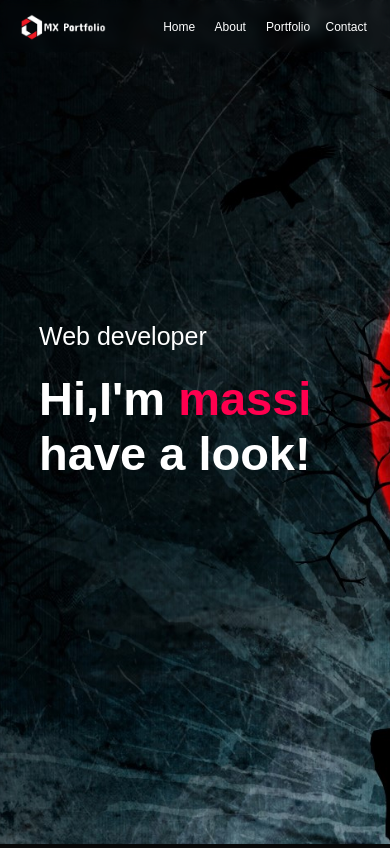
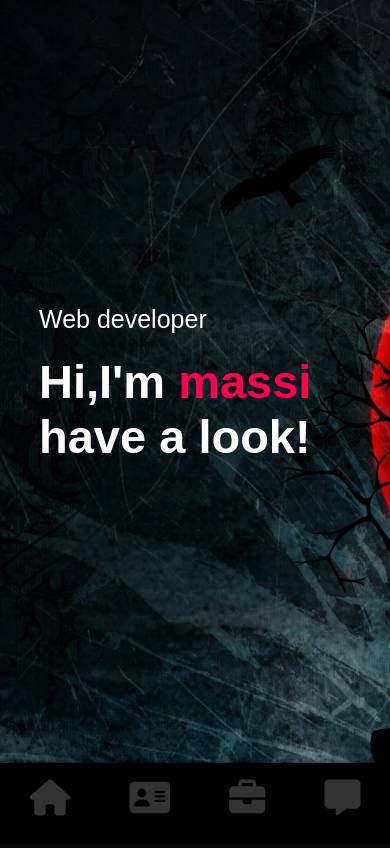
Before and after one commit to massi-css/portfolio, a browser extension: page index.html in a window 390 px wide. Shown: the top 848 px of the page. Drawn offline with Linux system fonts and the light colour scheme.

Commit message:
fixed bugs

```diff
--- a/index.html
+++ b/index.html
@@ -9,13 +9,14 @@
       src="https://kit.fontawesome.com/ab384d2798.js"
       crossorigin="anonymous"
     ></script>
+    <script defer src="app.js"></script>
     <link rel="shortcut icon" type="image/png" href="images/logo.png" />
     <title>portfolio</title>
   </head>
   <body>
     <div id="header" class="page">
       <div class="container">
-        <nav>
+        <nav class="nav-desktop-vue">
           <img src="images/Capture.png" class="logo" />
           <ul>
             <li><a href="#header">Home</a></li>
@@ -170,27 +171,6 @@
         </div>
       </div>
       <a id="btn" class="btn close"> see more</a>
-      <script>
-        const btn = document.getElementById("btn");
-        const works = document.querySelectorAll(".new");
-        btn.addEventListener("click", function () {
-          if (btn.className == "btn close") {
-            btn.className = "btn open";
-            btn.innerHTML = "see less";
-            for (let work of works) {
-              work.className = "new work more";
-            }
-          } else {
-            if (btn.className == "btn open") {
-              btn.className = "btn close";
-              btn.innerHTML = "see more";
-              for (let work of works) {
-                work.className = "new work nomore";
-              }
-            }
-          }
-        });
-      </script>
     </div>
     <div id="contact" class="page">
       <div class="container">
@@ -232,23 +212,33 @@
           </div>
         </div>
       </div>
+      <div class="nav-mobile-vue">
+        <ul>
+          <li>
+            <a href="#header"
+              ><i class="fa-solid fa-house fa-2xl navlink"></i
+            ></a>
+          </li>
+          <li>
+            <a href="#about"
+              ><i class="fa-solid fa-address-card fa-2xl navlink"></i
+            ></a>
+          </li>
+          <li>
+            <a href="#portfolio"
+              ><i class="fas fa-briefcase fa-2xl navlink"></i
+            ></a>
+          </li>
+          <li>
+            <a href="#contact"
+              ><i class="fa-solid fa-message fa-2xl navlink"></i
+            ></a>
+          </li>
+        </ul>
+      </div>
       <div class="copyright">
         copyright 2023 with <i class="fa-regular fa-heart"></i> made by massi
       </div>
     </div>
-    <script>
-      var tablinks = document.getElementsByClassName("tab-links");
-      var tabcontents = document.getElementsByClassName("tab-contents");
-      function opentab(tabname) {
-        for (tablink of tablinks) {
-          tablink.classList.remove("active-link");
-        }
-        for (tabcontent of tabcontents) {
-          tabcontent.classList.remove("active-tab");
-        }
-        event.currentTarget.classList.add("active-link");
-        document.getElementById(tabname).classList.add("active-tab");
-      }
-    </script>
   </body>
 </html>
--- a/style.css
+++ b/style.css
@@ -1,38 +1,39 @@
-*{
+* {
   padding: 0;
   margin: 0;
-    font-family: 'popins', sans-serif;
+  font-family: "popins", sans-serif;
   box-sizing: border-box;
 }
-html{
+html {
   scroll-behavior: smooth;
 }
-body{
+body {
   background: #080808;
   color: #fff;
   overflow-x: hidden;
 }
-#header{
+#header {
   background-image: url(images/144565.jpg);
   background-size: cover;
   background-position: center;
 }
-.page{
-    padding: 80px 0;
+.page {
+  padding-top: 70px;
+  padding-bottom: 80px;
   width: 100vw;
   height: max-content;
 }
-#header.page{
+#header.page {
   height: 100vh;
 }
-#contact.page{
+#contact.page {
   padding-bottom: 0;
 }
 
-.container{
+.container {
   padding: 10px 10%;
 }
-nav{
+nav {
   position: fixed;
   top: 0;
   left: 0;
@@ -47,17 +48,17 @@ nav{
   -webkit-backdrop-filter: blur(5px);
   z-index: 4;
 }
-.logo{
-    width:  140px;
+.logo {
+  width: 140px;
 }
-nav ul li{
+nav ul li {
   display: inline-block;
   list-style: none;
   padding: 7px 20px;
   position: relative;
 }
-nav ul li::before{
-    content: '';
+nav ul li::before {
+  content: "";
   position: absolute;
   top: 0;
   left: 0;
@@ -67,19 +68,19 @@ nav ul li::before{
   transition: background-color 0.5s;
   backdrop-filter: none;
 }
-nav ul li:hover::before{
+nav ul li:hover::before {
   background-color: rgba(255, 255, 255, 0.313);
   backdrop-filter: blur(5px);
 }
-nav ul li a{
+nav ul li a {
   color: #fff;
   font-size: 18px;
   text-decoration: none;
   position: relative;
   transition: color 0.5s;
 }
-nav ul li a::after{
-    content: '';
+nav ul li a::after {
+  content: "";
   width: 0;
   height: 3px;
   background: #ff004f;
@@ -88,71 +89,78 @@ nav ul li a::after{
   bottom: -6px;
   transition: 0.5s;
 }
-nav ul li a:hover::after{
+nav ul li a:hover::after {
   width: 100%;
 }
 
-nav ul li a:hover{
+div ul li a:hover {
   color: #050505;
 }
-.header-text{
+div ul li a {
+  color: #fff;
+  font-size: 18px;
+  text-decoration: none;
+  position: relative;
+  transition: color 0.5s;
+}
+.header-text {
   margin-top: 20%;
   font-size: 30px;
 }
-.header-text h1{
+.header-text h1 {
   font-size: 60px;
   margin-top: 20px;
 }
-.header-text h1 span{
+.header-text h1 span {
   color: #ff004f;
 }
-::-webkit-scrollbar{
+::-webkit-scrollbar {
   background-color: black;
   width: 15px;
 }
-::-webkit-scrollbar-thumb{
+::-webkit-scrollbar-thumb {
   background-color: #ff004f;
   border-radius: 7%;
 }
 /*------------------about--------------------*/
-#about{
+#about {
   color: #ababab;
 }
-.row{
+.row {
   display: flex;
   justify-content: space-between;
   flex-wrap: wrap;
 }
-.about-col-left{
+.about-col-left {
   flex-basis: 35%;
 }
-.about-col-left img{
+.about-col-left img {
   width: 100%;
   border-radius: 15px;
 }
-.about-col-right{
+.about-col-right {
   flex-basis: 60%;
 }
-.sub-title{
+.sub-title {
   font-size: 60px;
   font-weight: 600;
 }
-.about-col-right p span{
+.about-col-right p span {
   color: #ff004f;
 }
-.tab-titles{
+.tab-titles {
   display: flex;
   margin: 20px 0 40px;
 }
-.tab-links{
+.tab-links {
   margin-right: 50px;
   font-size: 18px;
   font-weight: 500;
   cursor: pointer;
   position: relative;
 }
-.tab-links::after{
-    content: '';
+.tab-links::after {
+  content: "";
   width: 0;
   height: 3px;
   background: #ff004f;
@@ -161,11 +169,11 @@ nav ul li a:hover{
   bottom: -8px;
   transition: 0.5s;
 }
-.tab-links:hover::after{
+.tab-links:hover::after {
   width: 100%;
 }
-.active-link::after{
-    content: '';
+.active-link::after {
+  content: "";
   width: 50%;
   height: 3px;
   background: #ff004f;
@@ -174,40 +182,40 @@ nav ul li a:hover{
   bottom: -8px;
   transition: 0.5s;
 }
-.tab-contents ul li{
+.tab-contents ul li {
   list-style: none;
   margin: 10px 0;
 }
-.tab-contents ul li span{
+.tab-contents ul li span {
   color: #b54769;
   font-size: 14px;
 }
-.tab-contents{
+.tab-contents {
   display: none;
 }
-.active-tab{
+.active-tab {
   display: block;
 }
 /*----------------contact-----------------------------*/
-.contact-left{
+.contact-left {
   flex-basis: 35%;
 }
-.contact-right{
-    flex-basis:60%;
+.contact-right {
+  flex-basis: 60%;
 }
-.contact-left p{
+.contact-left p {
   margin-top: 30px;
 }
-.contact-left p i{
-    color:#ff004f;
+.contact-left p i {
+  color: #ff004f;
   margin-right: 15px;
   font-size: 25px;
 }
-.social-icons{
+.social-icons {
   margin-top: 30px;
   margin-bottom: 30px;
 }
-.social-icons a{
+.social-icons a {
   font-size: 30px;
   text-decoration: none;
   color: #ababab;
@@ -216,11 +224,11 @@ nav ul li a:hover{
   transition: color 0.5s;
   transition: transform 0.4s;
 }
-.social-icons a:hover{
+.social-icons a:hover {
   color: #ff004f;
   transform: translateY(-5px);
 }
- .btn{
+.btn {
   text-decoration: none;
   border: 1px solid #ff004f;
   border-radius: 5px;
@@ -230,15 +238,16 @@ nav ul li a:hover{
   padding: 14px 30px;
   transition: all 0.5s;
 }
- .btn:hover{
+.btn:hover {
   background-color: #ff004f;
   color: #fff;
   padding: 15px 31px;
 }
-.contact-right form{
+.contact-right form {
   width: 100%;
 }
-form input, form textarea{
+form input,
+form textarea {
   width: 100%;
   border: 0;
   outline: 0;
@@ -249,55 +258,57 @@ form input, form textarea{
   font-size: 18px;
   border-radius: 6px;
 }
-form .btn{
+form .btn {
   padding: 15px 60px;
   font-size: 18px;
 }
-form .btn:hover{
+form .btn:hover {
   padding: 16px 61px;
   cursor: pointer;
 }
-.copyright{
-    width:100%;
+.copyright {
+  width: 100%;
   text-align: center;
   padding: 25px 0;
   background: #262626;
   font-weight: 300;
   margin-top: 140px;
 }
-.copyright i{
+.copyright i {
   color: #ff004f;
 }
+#contact {
+  position: relative;
+}
 /*-----------porfolio-------------*/
-.work-list{
+.work-list {
   display: grid;
-    grid-template-columns: repeat(auto-fit, minmax(250px,1fr));
+  grid-template-columns: repeat(auto-fit, minmax(250px, 1fr));
   grid-gap: 40px;
   margin-top: 30px;
 }
-.work{
+.work {
   border-radius: 10px;
   position: relative;
   overflow: hidden;
   background-size: cover;
-
 }
-.more{
-    display:block;
+.more {
+  display: block;
 }
-.nomore{
+.nomore {
   display: none;
 }
-.work img{
-    width:100%;
+.work img {
+  width: 100%;
   border-radius: 10px;
   display: block;
   transition: transform 0.5s;
 }
-.layer{
+.layer {
   width: 100%;
   height: 0%;
-    background: linear-gradient(rgba(0,0,0,0.6),#ff004f);
+  background: linear-gradient(rgba(0, 0, 0, 0.6), #ff004f);
   border-radius: 10px;
   position: absolute;
   left: 0;
@@ -312,11 +323,11 @@ form .btn:hover{
   font-size: 14px;
   transition: height 0.5s;
 }
-.layer h3{
+.layer h3 {
   font-weight: 500;
   margin-bottom: 20px;
 }
-.layer a{
+.layer a {
   margin-top: 20px;
   color: #ff004f;
   text-decoration: none;
@@ -327,113 +338,131 @@ form .btn:hover{
   height: 60px;
   border-radius: 50%;
 }
-.work:hover img{
+.work:hover img {
   transform: scale(1.1);
 }
-.work:hover .layer{
+.work:hover .layer {
   height: 100%;
 }
-#portfolio a.btn{
+#portfolio a.btn {
   margin-left: 45%;
   margin-top: 20px;
 }
-#portfolio a.btn:hover{
+#portfolio a.btn:hover {
   cursor: pointer;
+}
+.nav-mobile-vue {
+  display: none;
 }
 
 /*-----responsive--------*/
 
-@media  screen and (max-width: 768px) {
+@media screen and (max-width: 768px) {
+  html {
+    scroll-padding-top: 20px;
+  }
+  .copyright {
+    position: fixed;
+    padding: 10px 0;
+    bottom: 5px;
+  }
+  form {
+    margin-bottom: 100px;
+  }
+  .nav-mobile-vue {
+    display: block;
+    position: fixed;
+    bottom: 0;
+    left: 0;
+    width: 100vw;
+    display: flex;
+    justify-content: center;
+    align-items: center;
+    color: #fff;
+    background-color: black;
+    backdrop-filter: blur(5px);
+    -webkit-backdrop-filter: blur(5px);
+    box-shadow: 0px -5px 5px -5px rgba(0, 0, 0, 0.75);
+    z-index: 4;
+  }
+  .nav-mobile-vue ul li {
+    list-style: none;
+  }
+  .nav-mobile-vue i {
+    color: rgb(51, 51, 51);
+  }
+  .active-a {
+    color: #ff004f !important;
+  }
+  .nav-mobile-vue ul {
+    display: flex;
+    justify-content: space-around;
+    align-items: center;
+    width: 100%;
+    padding: 25px 0;
+    margin-bottom: 10px;
+  }
+  .nav-desktop-vue {
+    display: none;
+  }
   body {
     overflow-x: hidden;
   }
-    .page{
+  .page {
     height: max-content;
     padding: unset;
     margin-bottom: 80px;
   }
-    nav{
-        padding: 10px 5%;
-        position: fixed;
-    }
-    .logo{
-        width: 25%;
-        padding-top: 3px;
-    }
-    nav ul{
-        width: fit-content;
-        padding-right: 20px;
-    }
-    style{
-        margin-left: px;
-    }
-    nav ul li{
-        width: 15px;
-        margin-right: 5px;
-        margin-left: 2px;
-    }
-    ul li:nth-child(4){
-        margin-left: 10px;
-      }
-    nav ul li a{
-        font-size: 12px;
-    }
-    nav ul li a:hover{
-        color: white;
-    }
-    nav ul li::before{
-        display: none;
-    }
 
-    .header-text p{
+  .header-text p {
     font-size: 25px;
   }
-    .header-text h1{
+  .header-text h1 {
     font-size: 47px;
   }
-    .header-text{
-        margin-top: 100%;
+  .header-text {
+    margin-top: 35vh;
   }
-    #header{
+  #header {
     height: 100vh;
   }
-    #about{
+  #about {
     font-size: 70%;
   }
-    .about-col-left{
+  .about-col-left {
     flex-basis: 0%;
   }
-    .about-col-left img{
+  .about-col-left img {
     width: 0%;
   }
-    #about .container{
+  #about .container {
     padding: 32% 5%;
   }
-    #portfolio .container{
+  #portfolio .container {
     padding: 5px 5%;
     margin-left: 10px;
     width: 80vw;
   }
-    #portfolio a.btn{
+  #portfolio a.btn {
     margin-left: 15%;
     margin-top: 20px;
   }
-    .work-list{
+  .work-list {
     padding-left: 10%;
     padding-top: 10px;
   }
-    .contact-left{
+  .contact-left {
     flex-basis: 100%;
     padding-bottom: 10px;
   }
-    .contact-right{
+  .contact-right {
     flex-basis: 90%;
     padding-bottom: 10px;
   }
-    .contact-left h1{
+  .contact-left h1 {
     font-size: 45px;
   }
-    .copyright{
+  .copyright {
     margin-top: 50px;
     position: absolute;
   }
```
Also changed, not shown: app.js (added, +41 -0 lines). Lines whose indentation alone changed are shown as unchanged.
